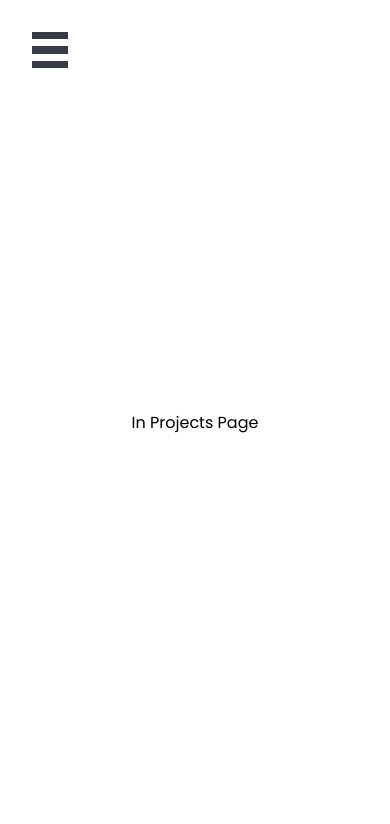
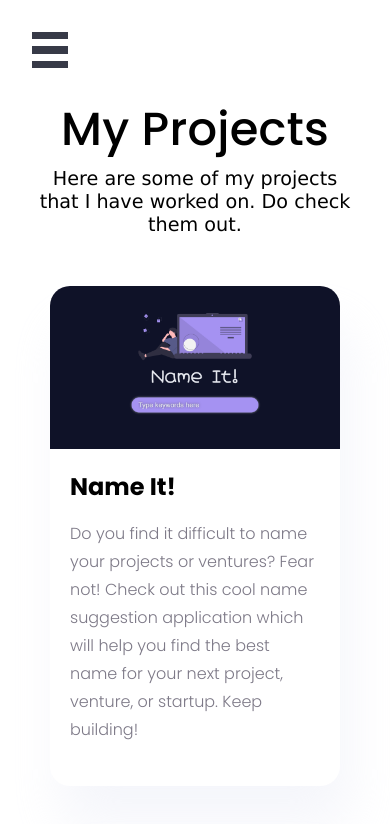
Before and after one commit to kishan-aghera/kishan-aghera.github.io, a React (Create React App) app: page /projects in a window 390 px wide. Shown: the top 824 px of the page. Built offline with nearby package versions, Linux system fonts and the light colour scheme.

Commit message:
Updated Projects Component

```diff
--- a/src/assets/projectsData.js
+++ b/src/assets/projectsData.js
@@ -1,46 +1,43 @@
+import proj1 from './proj1.PNG';
+import proj2 from './proj2.PNG';
+import proj3 from './proj3.PNG';
+import proj4 from './proj4.PNG';
+import proj5 from './proj5.PNG';
+
 export const projectsData = [
     {
         projectName: 'Name It!',
         projectDescription:
             'Do you find it difficult to name your projects or ventures? Fear not! Check out this cool name suggestion application which will help you find the best name for your next project, venture, or startup. Keep building!',
-        imageUrl: 'https://madhavbahl.tech/portfolio-assets/proj1.PNG',
-        videoUrl:
-            'https://www.youtube.com/playlist?list=PLGyA74h_S9NqJvvQ7-l9bUHHS6bMCkgo0',
+        imageUrl: proj1,
         projectUrl: 'http://theleanprogrammer.com/name-it/',
     },
     {
         projectName: 'FlashType',
         projectDescription:
             'Having a good typing speed will always help you as a developer! Here, I present you the typing speed test application, where you can check your typing speed (in wpm) and share the results with your friends too.',
-        imageUrl: 'https://madhavbahl.tech/portfolio-assets/proj2.PNG',
-        videoUrl:
-            'https://www.youtube.com/playlist?list=PLGyA74h_S9NppHNrzUSjMQbnuHS9jlAcY',
+        imageUrl: proj2,
         projectUrl: 'http://theleanprogrammer.com/flashtype/',
     },
     {
         projectName: 'Flexbox Cheatsheet',
         projectDescription:
             'A frontend web developer must know the concepts of CSS Flexbox. So here is a CSS Flexbox cheatsheet, built using CSS Flexbox. Learn the concepts of flexbox by building a cheatsheet which is built using flexbox. Super cool!',
-        imageUrl: 'https://madhavbahl.tech/portfolio-assets/proj3.PNG',
-        videoUrl:
-            'https://www.youtube.com/playlist?list=PLGyA74h_S9NrkKnaIrYeOolru4EakosHY',
+        imageUrl: proj3,
         projectUrl: 'http://theleanprogrammer.com/flex/',
     },
     {
         projectName: 'PokeDex',
         projectDescription:
             "Pokemon was a huge part of our childhood, wasn't it? Talking about pokemon brings back so many memories, but do you remember the details of each pokemon? Probably No! So here I bring you a pokedex to check all pokemons :)",
-        imageUrl: 'https://madhavbahl.tech/portfolio-assets/proj4.PNG',
-        videoUrl:
-            'https://www.youtube.com/playlist?list=PLGyA74h_S9NrjM7mUiSmpKfUntwEcgMB3',
+        imageUrl: proj4,
         projectUrl: 'http://theleanprogrammer.com/pokedex/',
     },
     {
         projectName: 'Portfolio Website',
         projectDescription:
             'As a developer/designer, you should definitely have your own portfolio website. There are endless benefits. But, a lot of people feel that it would be tough to make one. So here I bring you a tutorial to make your own website.',
-        imageUrl: 'https://madhavbahl.tech/portfolio-assets/proj5.PNG',
-        videoUrl: 'http://theleanprogrammer.com/aam',
+        imageUrl: proj5,
         projectUrl: 'http://madhavbahl.tech/portfolio/',
     },
 ];
--- /dev/null
+++ b/src/components/Projects/ProjectCard.js
@@ -0,0 +1,29 @@
+import React from 'react';
+
+import './Projects.css';
+
+const ProjectCard = (props) => {
+  return (
+    <div className='project-card'>
+      <div className='image-container'>
+        <a href={props.projectUrl} className='project-external-link'>
+          <img
+            src={props.imageUrl}
+            alt='project'
+            className='project-image'
+          />
+        </a>
+      </div>
+
+      <div className='project-details-container'>
+        <h2 className='project-heading'>{props.projectName}</h2>
+        <p className='project-details'>{props.projectDescription}</p>
+        {/* <a href={props.videoUrl} className='project-yt-link'>
+          Watch More!
+        </a> */}
+      </div>
+    </div>
+  );
+};
+
+export default ProjectCard;
--- /dev/null
+++ b/src/components/Projects/Projects.css
@@ -0,0 +1,75 @@
+.project-cards-container {
+  display: flex;
+  flex-direction: row;
+  flex-wrap: wrap;
+  padding: 44px;
+  align-self: center;
+  justify-content: center;
+}
+
+.project-card {
+  width: 500px;
+  min-height: 550px;
+  background: #fff;
+  box-shadow: 10px 40px 50px rgba(229, 233, 246, 0.4);
+  border-radius: 20px;
+  display: flex;
+  flex-direction: column;
+  margin: 20px;
+}
+
+.project-card:hover {
+  box-shadow: 0px 40px 50px rbga(0, 0, 0, 0.4);
+  transition: all 0.3s;
+}
+
+.image-container {
+  width: 100%;
+  border-radius: 20px 20px 0 0;
+}
+
+.project-external-link {
+  border-radius: inherit;
+}
+
+.project-image {
+  display: block;
+  border-radius: inherit;
+  max-height: 100%;
+  max-width: 100%;
+}
+
+.project-details-container {
+  display: flex;
+  flex-direction: column;
+  justify-content: flex-start;
+  align-self: flex-start;
+  padding: 20px;
+}
+
+.project-yt-link {
+  font-weight: 600;
+  color: #4089ed;
+}
+
+.project-heading {
+  margin: 0;
+}
+
+.project-details {
+  font-weight: 300;
+  font-size: 16px;
+  line-height: 28px;
+  color: #7d7987;
+}
+
+@media only screen and (max-width: 640px) {
+  .project-cards-container {
+      padding: 20px;
+  }
+
+  .project-card {
+      width: 290px;
+      min-height: 500px;
+  }
+}
--- a/src/components/Projects/Projects.js
+++ b/src/components/Projects/Projects.js
@@ -1,9 +1,46 @@
 import React from 'react';
+
+import Header from '../Header/Header';
+import FooterLink from '../FooterLink/FooterLink';
+import ProjectCard from './ProjectCard';
+
+import { projectsData } from './../../assets/projectsData';
 
 const Projects = () => {
   return (
     <div className="section-container">
-      In Projects Page
+      <Header
+        heading="My Projects"
+        details="Here are some of my projects that I have worked on. Do check them out."
+      />
+
+      <div className='project-cards-container'>
+        {projectsData.map(
+          ({
+            projectName,
+            projectDescription,
+            imageUrl,
+            videoUrl,
+            projectUrl,
+          }) => {
+            return (
+              <ProjectCard
+                projectName={projectName}
+                projectDescription={projectDescription}
+                projectUrl={projectUrl}
+                imageUrl={imageUrl}
+                videoUrl={videoUrl}
+              />
+            );
+          }
+        )}
+      </div>
+
+      <FooterLink
+        phrase="Check out "
+        link=" my skills!"
+        toAddress="/skills"
+      />
     </div>
   )
 }
```
